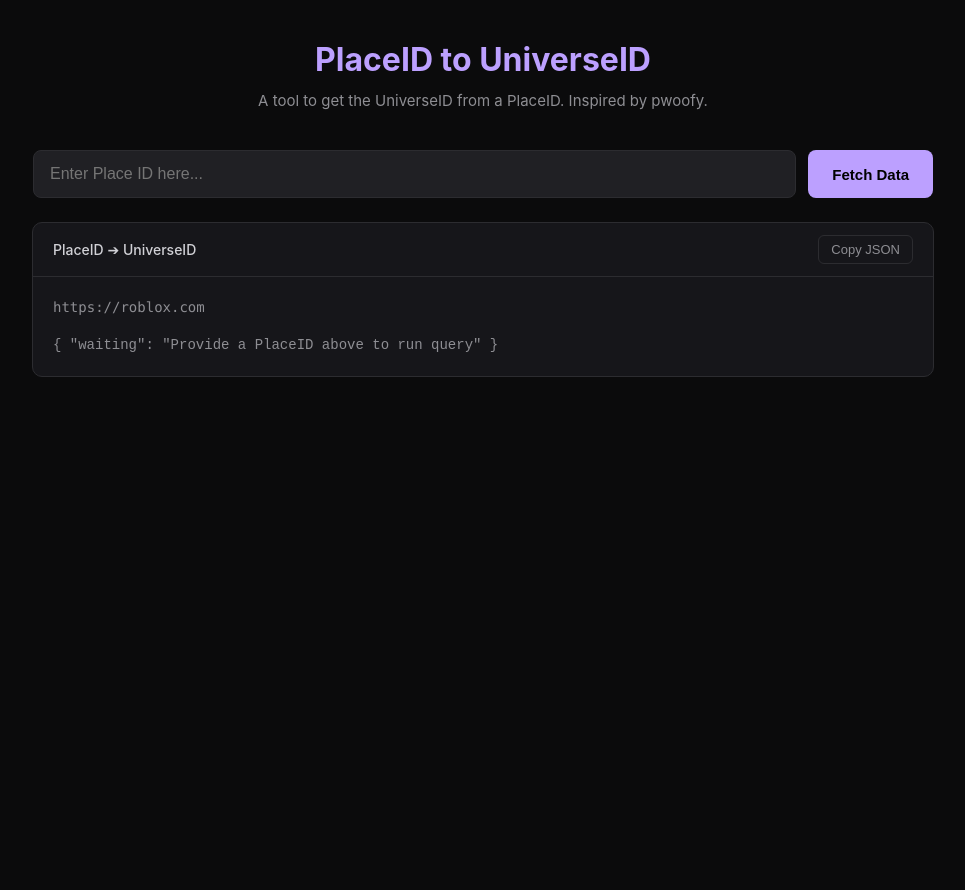
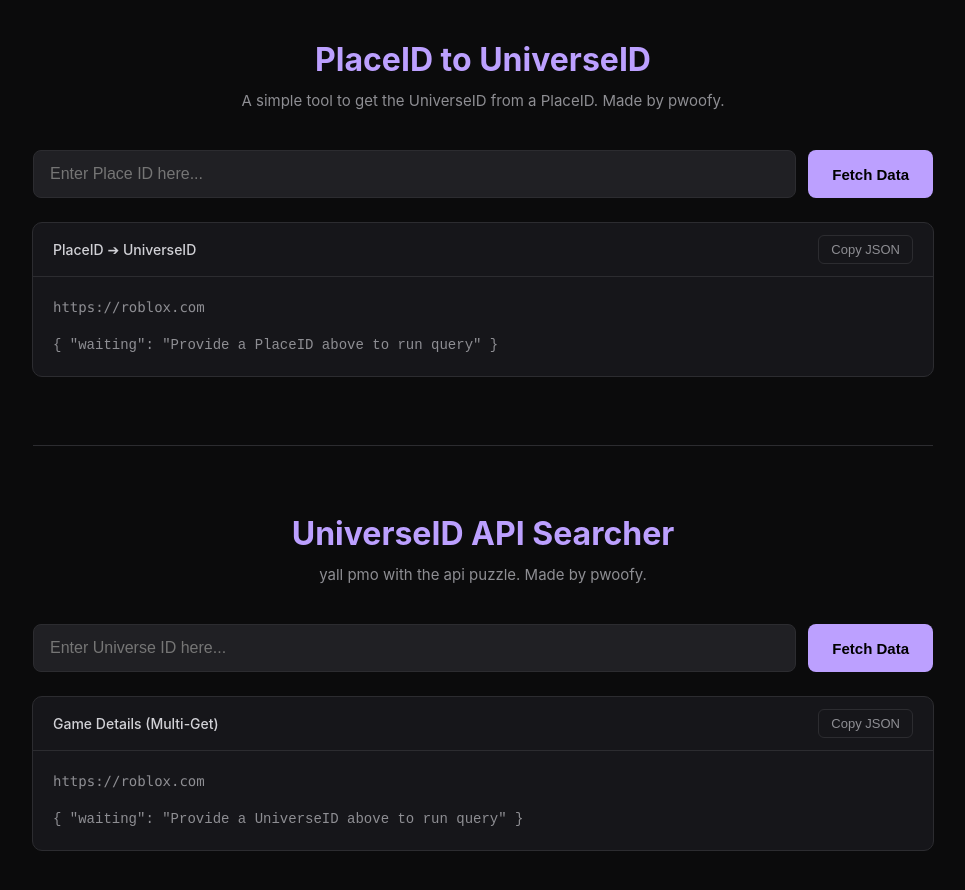
Before and after one commit to CoolXGamer14/coolxgamer-site-zsfie434jfedyg8ds, a plain HTML site: page index.html in a window 1280 px wide. Shown: the whole page, without its empty margins (157-1122 px from the left). Before the commit the page ends 800 px from the top, so only its background shows below. Drawn offline with Linux system fonts and the light colour scheme.

Commit message:
Update title and add UniverseID API Searcher tool
Updated the title and added a new tool section for UniverseID API Searcher. Refactored JavaScript functions for better clarity and functionality.

```diff
--- a/index.html
+++ b/index.html
@@ -3,9 +3,8 @@
 <head>
     <meta charset="UTF-8">
     <meta name="viewport" content="width=device-width, initial-scale=1.0">
-    <title>PlaceID to UniverseID</title>
+    <title>Roblox API Search Suite</title>
     <style>
-        /* Pwoofy Style Theme Variables */
         :root {
             --bg-color: #0b0b0c;
             --panel-bg: #16161a;
@@ -32,7 +31,14 @@
             max-width: 900px;
             display: flex;
             flex-direction: column;
+            gap: 60px; /* Space between the tools */
+        }
+
+        .tool-section {
+            display: flex;
+            flex-direction: column;
             align-items: center;
+            width: 100%;
         }
 
         h1 {
@@ -49,7 +55,6 @@
             text-align: center;
         }
 
-        /* Top Bar Inputs */
         .input-wrapper {
             width: 100%;
             display: flex;
@@ -90,7 +95,6 @@
             background-color: var(--accent-hover);
         }
 
-        /* Main Output Box */
         .output-card {
             width: 100%;
             background-color: var(--panel-bg);
@@ -99,7 +103,6 @@
             overflow: hidden;
         }
 
-        /* Header block inside output box */
         .card-header {
             display: flex;
             justify-content: space-between;
@@ -130,7 +133,6 @@
             color: var(--text-main);
         }
 
-        /* Code/JSON container styling */
         .card-body {
             padding: 20px;
             margin: 0;
@@ -153,13 +155,23 @@
         .status-msg {
             color: var(--text-muted);
         }
+
+        .divider {
+            border: 0;
+            height: 1px;
+            background: var(--border-color);
+            width: 100%;
+        }
     </style>
 </head>
 <body>
 
 <div class="container">
+
+    <!-- TOOL 1: PLACEID TO UNIVERSEID -->
+    <div class="tool-section">
         <h1>PlaceID to UniverseID</h1>
-    <div class="subtitle">A tool to get the UniverseID from a PlaceID. Inspired by pwoofy.</div>
+        <div class="subtitle">A simple tool to get the UniverseID from a PlaceID. Made by pwoofy.</div>
 
         <div class="input-wrapper">
             <input type="text" id="placeIdInput" placeholder="Enter Place ID here..." autocomplete="off">
@@ -169,13 +181,37 @@
         <div class="output-card">
             <div class="card-header">
                 <div class="card-title">PlaceID ➔ UniverseID</div>
-            <button class="copy-btn" onclick="copyJsonToClipboard()">Copy JSON</button>
+                <button class="copy-btn" onclick="copyJsonToClipboard('jsonOutput')">Copy JSON</button>
             </div>
             <pre class="card-body"><div class="api-url-display" id="urlDisplay">https://roblox.com</div><code class="json-payload" id="jsonOutput"><span class="status-msg">{ "waiting": "Provide a PlaceID above to run query" }</span></code></pre>
         </div>
     </div>
 
+    <hr class="divider">
+
+    <!-- TOOL 2: UNIVERSEID API SEARCHER -->
+    <div class="tool-section">
+        <h1>UniverseID API Searcher</h1>
+        <div class="subtitle">yall pmo with the api puzzle. Made by pwoofy.</div>
+
+        <div class="input-wrapper">
+            <input type="text" id="universeIdInput" placeholder="Enter Universe ID here..." autocomplete="off">
+            <button onclick="lookupGameDetails()">Fetch Data</button>
+        </div>
+
+        <div class="output-card">
+            <div class="card-header">
+                <div class="card-title">Game Details (Multi-Get)</div>
+                <button class="copy-btn" onclick="copyJsonToClipboard('searcherOutput')">Copy JSON</button>
+            </div>
+            <pre class="card-body"><div class="api-url-display" id="searcherUrlDisplay">https://roblox.com</div><code class="json-payload" id="searcherOutput"><span class="status-msg">{ "waiting": "Provide a UniverseID above to run query" }</span></code></pre>
+        </div>
+    </div>
+
+</div>
+
 <script>
+// --- Tool 1 Pipeline ---
 async function lookupUniverseId() {
     const input = document.getElementById('placeIdInput').value.trim();
     const urlDisplay = document.getElementById('urlDisplay');
@@ -186,16 +222,14 @@
         return;
     }
 
-    // Reflecting the exact endpoint layout like the screenshot
-    const nativeRobloxUrl = `/universe/v1/places/{input}/universe`;
+    const nativeRobloxUrl = `https://apis.roblox.com/universes/places/{input}/universe`;
     urlDisplay.textContent = nativeRobloxUrl;
     jsonOutput.innerHTML = `<span class="status-msg">Fetching data stream...</span>`;
 
-    // Utilizing a proxy system to sidestep web-browser CORS blockades smoothly
-    const corsProxy = "https://apis.roproxy.com";
+    const proxyUrl = `https://apis.roproxy.com/universes/places/{input}/universe`;
 
     try {
-        const response = await fetch(`${corsProxy}${encodeURIComponent(nativeRobloxUrl)}`);
+        const response = await fetch(proxyUrl);
         if (!response.ok) throw new Error(`Network status code: ${response.status}`);
 
         const data = await response.json();
@@ -205,13 +239,44 @@
     }
 }
 
-function copyJsonToClipboard() {
-    const codeContent = document.getElementById('jsonOutput').textContent;
+// --- Tool 2 Pipeline ---
+async function lookupGameDetails() {
+    const input = document.getElementById('universeIdInput').value.trim();
+    const urlDisplay = document.getElementById('searcherUrlDisplay');
+    const jsonOutput = document.getElementById('searcherOutput');
+
+    if (!input) {
+        jsonOutput.innerHTML = `<span style="color:#ff6b6b">{ "error": "Please enter a valid Universe ID" }</span>`;
+        return;
+    }
+
+    const nativeRobloxUrl = `https://games.roblox.com/v1/games?universeIds={input}`;
+    urlDisplay.textContent = nativeRobloxUrl;
+    jsonOutput.innerHTML = `<span class="status-msg">Fetching game metrics...</span>`;
+
+    // Routing properly through RoProxy's game endpoint cluster
+    const proxyUrl = `https://games.roproxy.com/v1/games?universeIds={input}`;
+
+    try {
+        const response = await fetch(proxyUrl);
+        if (!response.ok) throw new Error(`Network status code: ${response.status}`);
+
+        const data = await response.json();
+        jsonOutput.textContent = JSON.stringify(data, null, 4);
+    } catch (err) {
+        jsonOutput.innerHTML = `<span style="color:#ff6b6b">{\n    "error": "Failed to pull Game API data",\n    "message": "${err.message}"\n}</span>`;
+    }
+}
+
+// --- Shared Utility Functions ---
+function copyJsonToClipboard(targetId) {
+    const codeContent = document.getElementById(targetId).textContent;
     navigator.clipboard.writeText(codeContent);
 
-    const copyBtn = document.querySelector('.copy-btn');
-    copyBtn.textContent = 'Copied!';
-    setTimeout(() => { copyBtn.textContent = 'Copy JSON'; }, 2000);
+    // Dynamically find the exact button that clicked this function
+    const eventButton = window.event.target;
+    eventButton.textContent = 'Copied!';
+    setTimeout(() => { eventButton.textContent = 'Copy JSON'; }, 2000);
 }
 </script>
 
```
Lines whose indentation alone changed are shown as unchanged.
